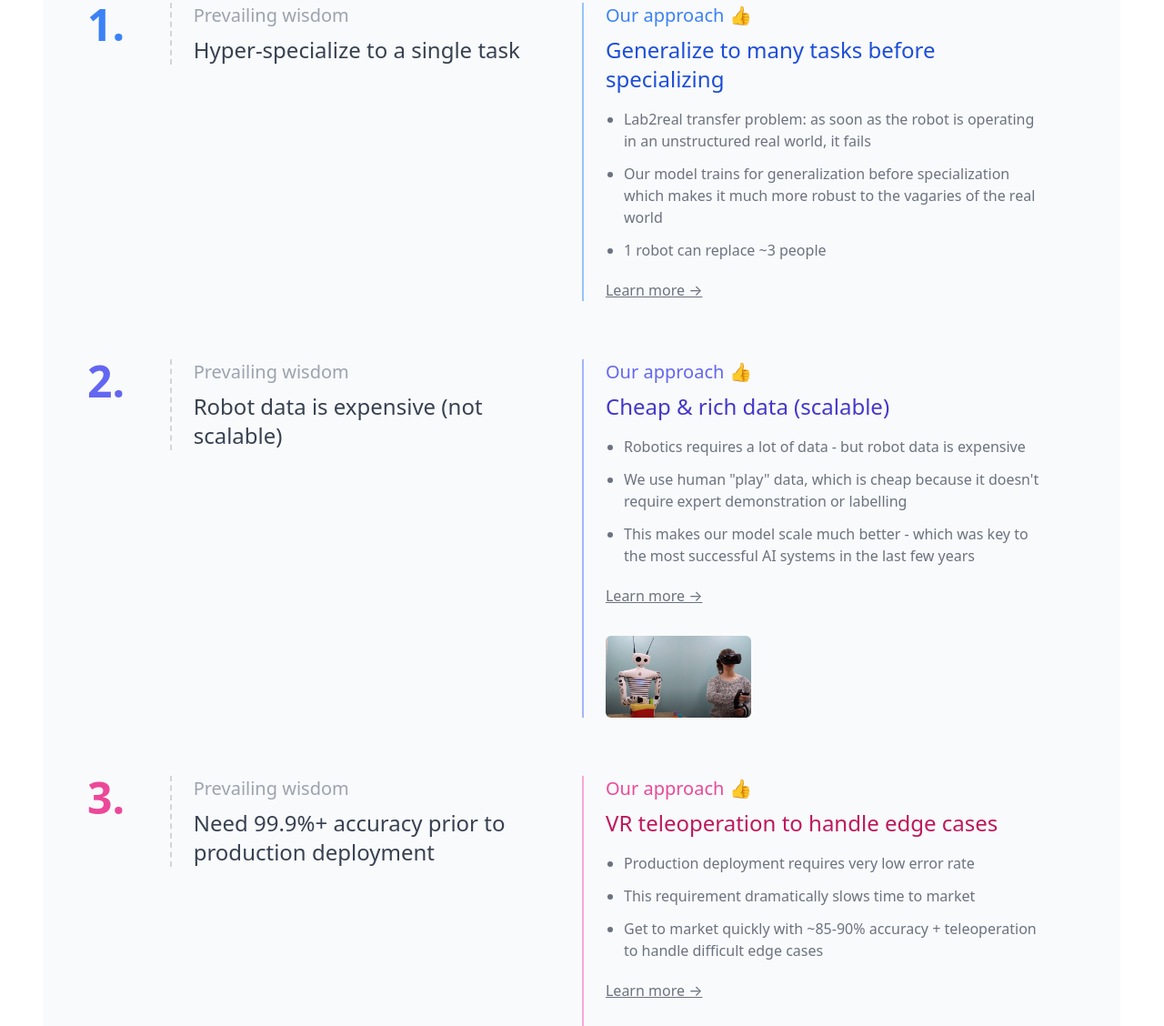
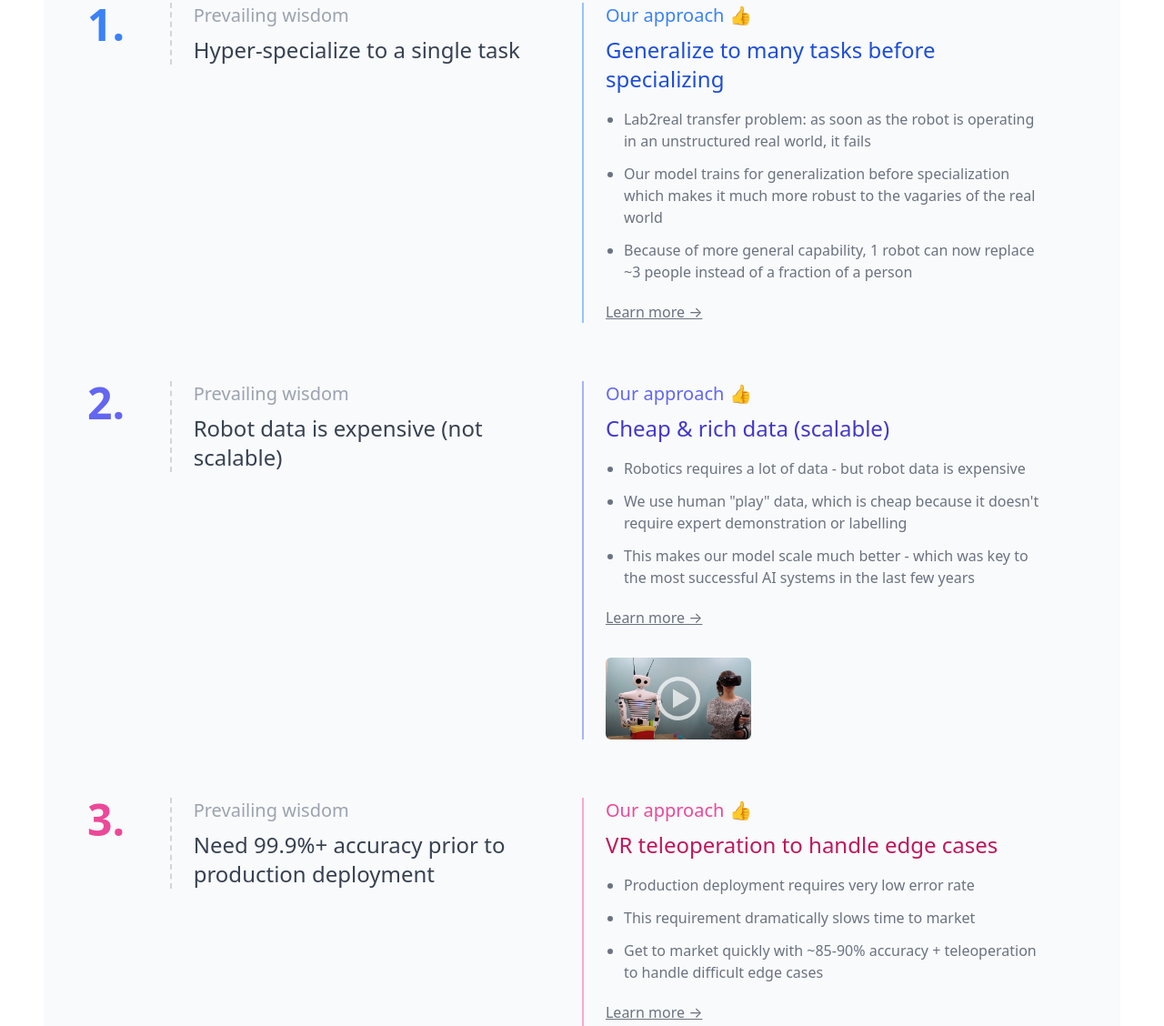
Before and after one commit to seunggs/shelly-robotics-site, a Gatsby site: page /demo in a window 1280 px wide. Shown: the part 497-1625 px from the top of the page at 91% size. Built offline with nearby package versions, Linux system fonts and the light colour scheme; Gatsby itself is replaced by a stand-in of ours.

Commit message:
more fixes

```diff
--- a/package.json
+++ b/package.json
@@ -15,6 +15,7 @@
     "clean": "gatsby clean"
   },
   "dependencies": {
+    "@react-icons/all-files": "^4.1.0",
     "gatsby": "^3.0.4",
     "gatsby-plugin-image": "^1.0.1",
     "gatsby-plugin-manifest": "^3.0.0",
--- a/src/pages/demo.js
+++ b/src/pages/demo.js
@@ -5,6 +5,7 @@ import Headline from '../components/Headline'
 import Content from '../components/Content'
 import { StaticImage } from "gatsby-plugin-image"
 import scrollTo from 'gatsby-plugin-smoothscroll'
+import { ImPlay2 } from '@react-icons/all-files/im/ImPlay2'
 
 export default function Demo() {
   const ImageWrapper = ({
@@ -24,6 +25,7 @@ export default function Demo() {
 
   const SmImageWrapper = ({
     to = '#',
+    playButton = false,
     width = '160px',
     caption = '',
     className = '',
@@ -31,7 +33,10 @@ export default function Demo() {
   }) => {
     return (
       <div className={`rounded-md max-w-full overflow-hidden cursor-pointer hover:opacity-75 transition-all duration-300 ${className}`} style={{ width }} onClick={() => scrollTo(to)}>
+        <div className="relative">
+          {playButton && <div className="absolute z-10 top-0 right-0 bottom-0 left-0 flex flex-row justify-center items-center"><ImPlay2 style={{ fontSize: '3rem', color: 'rgba(255,255,255,0.7)' }} /></div>}
         <div>{children}</div>
+        </div>
         {caption && <p className="text-sm italic text-gray-500 mt-3">{caption}</p>}
       </div>
     )
@@ -105,7 +110,7 @@ export default function Demo() {
                         <ul className="list-disc list-outside pl-5">
                           <li className="mb-3">Lab2real transfer problem: as soon as the robot is operating in an unstructured real world, it fails</li>
                           <li className="mb-3">Our model trains for generalization before specialization which makes it much more robust to the vagaries of the real world</li>
-                          <li className="mb-3">1 robot can replace ~3 people</li>
+                          <li className="mb-3">Because of more general capability, 1 robot can now replace ~3 people instead of a fraction of a person</li>
                         </ul>
                         <div className="mt-5">
                           <a className="cursor-pointer underline hover:text-gray-800 transition-all duration-150" onClick={() => scrollTo('#generalization')}>Learn more &rarr;</a>
@@ -144,7 +149,7 @@ export default function Demo() {
                         <div className="mt-5">
                           <a className="cursor-pointer underline hover:text-gray-800 transition-all duration-150" onClick={() => scrollTo('#cheap-data')}>Learn more &rarr;</a>
                         </div>
-                        <SmImageWrapper to="#play-data-example" className="mt-8">
+                        <SmImageWrapper to="#play-data-example" playButton={true} className="mt-8">
                           <StaticImage src="../images/demo-1.jpg" alt="VR demonstration with a robot" style={{ display: 'block' }} />
                         </SmImageWrapper>
                       </div>}
```
Also changed, not shown: 1 other file.
